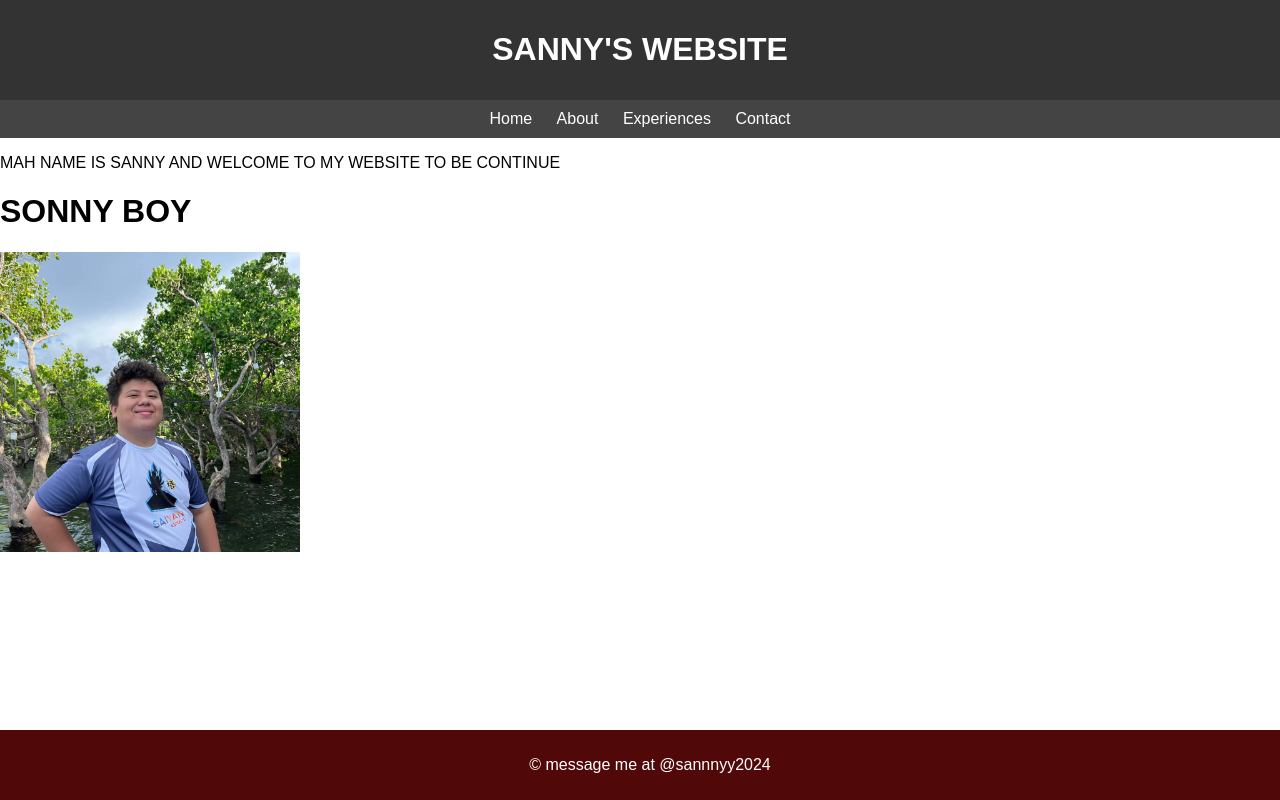
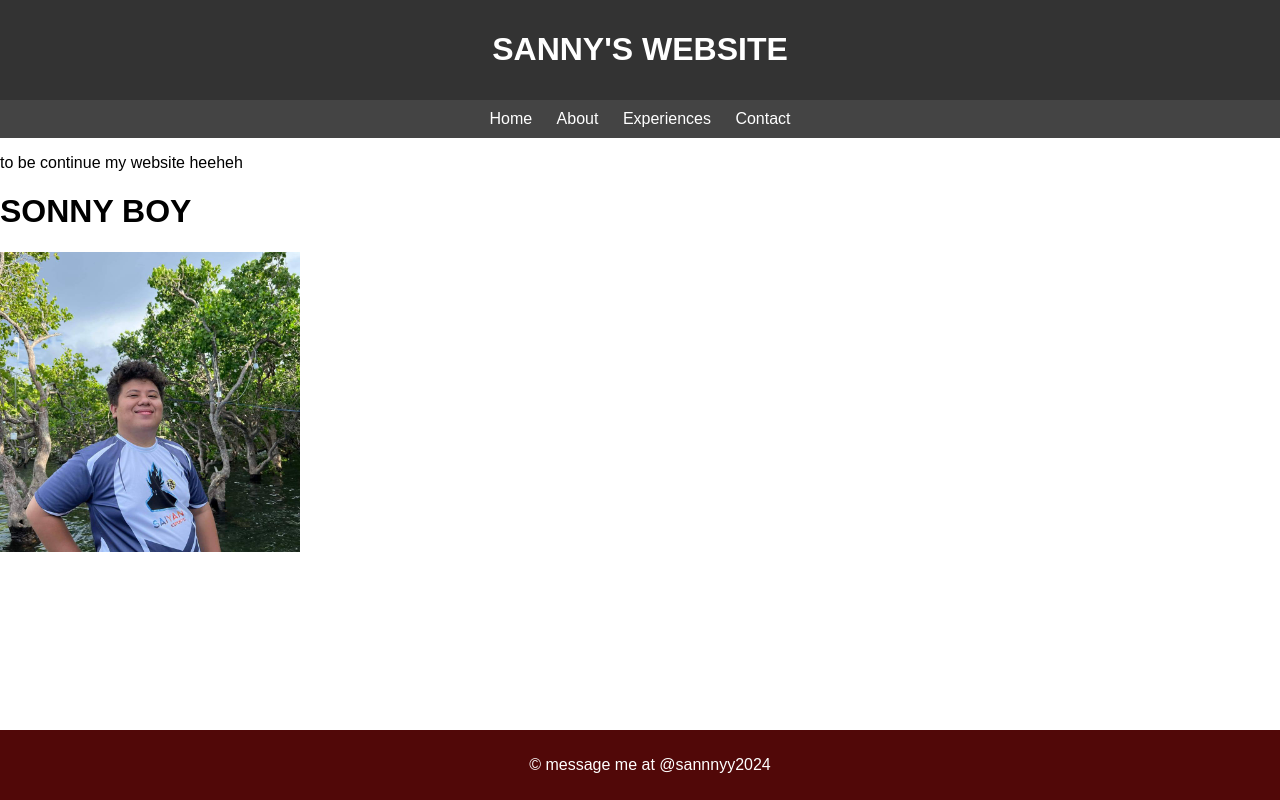
Before and after one commit to saaanny/saaanny.github.io, a plain HTML site: page index.html in a window 1280 px wide. Drawn offline with Linux system fonts and the light colour scheme.

Commit message:
latest changes

```diff
--- a/index.html
+++ b/index.html
@@ -59,7 +59,7 @@
 </nav>
 
 <div class="centered">
-    <p>MAH NAME IS SANNY AND WELCOME TO MY WEBSITE TO BE CONTINUE </p>
+    <p>to be continue my website heeheh </p>
 </div>
 <h1>SONNY BOY</h1>
     <img src="test.jpg" alt="Sonny Boy P. Eduave">
```
